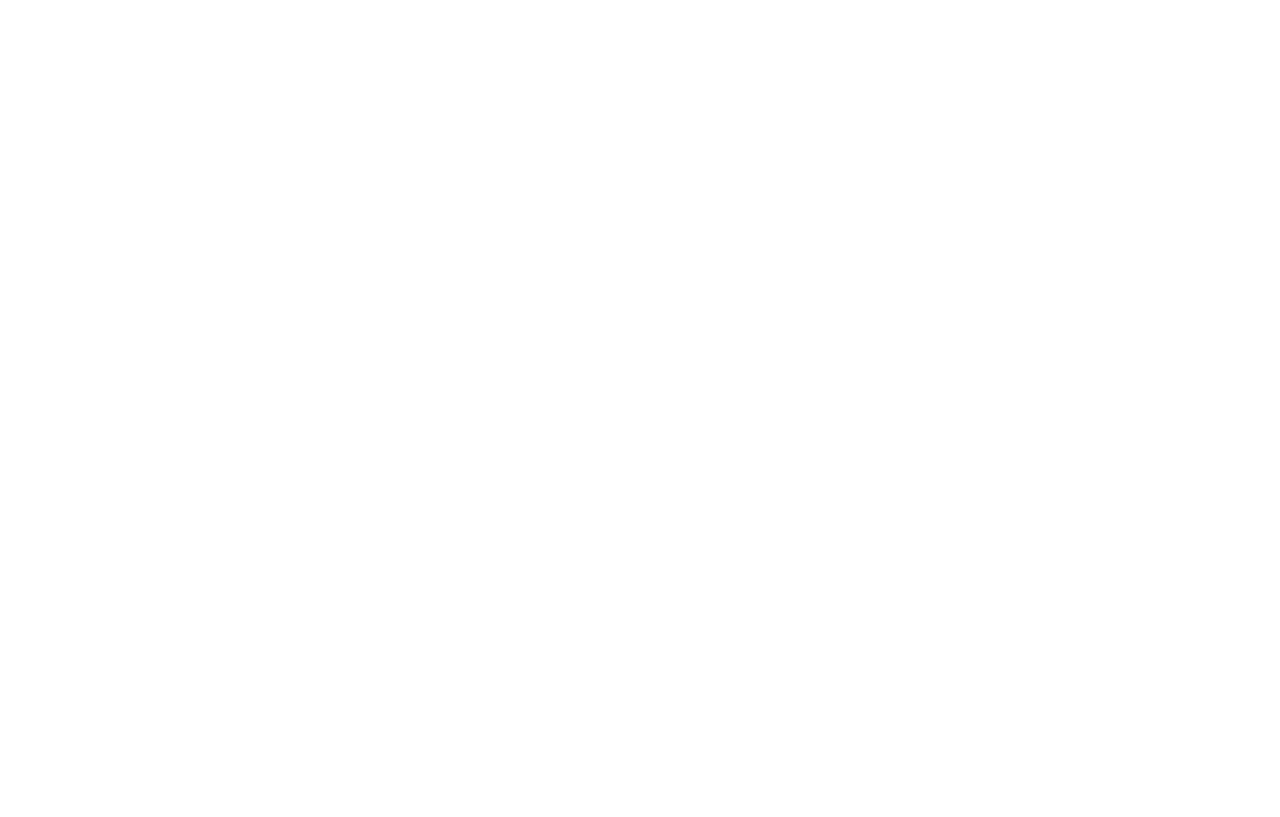
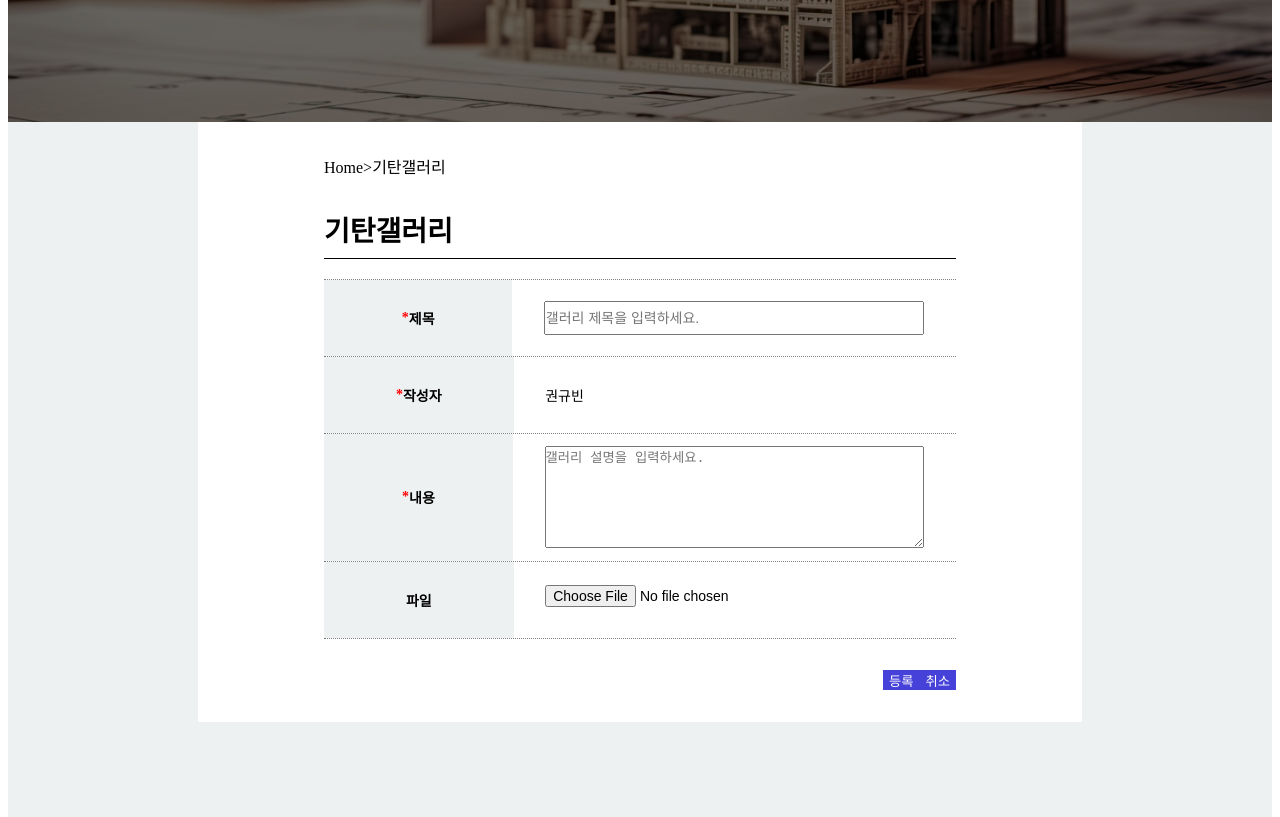
Before and after one commit to HUMBLE25/gittan_homepage, a Next.js app: page /admin in a window 1280 px wide. Before the commit this address had no page. Shown: the part 480-1297 px from the top of the page. Before the commit the page ends 800 px from the top, so only its background shows below. Built offline with nearby package versions, Linux system fonts and the light colour scheme.

Commit message:
Error : can't use nectConnect for multer

```diff
--- a/package.json
+++ b/package.json
@@ -10,11 +10,16 @@
   },
   "dependencies": {
     "@vercel/speed-insights": "^1.0.10",
+    "express": "^4.18.3",
+    "multer": "^1.4.5-lts.1",
     "next": "14.1.0",
+    "next-connect": "^1.0.0",
     "react": "^18",
     "react-dom": "^18"
   },
   "devDependencies": {
+    "@types/express": "^4.17.21",
+    "@types/multer": "^1.4.11",
     "@types/node": "^20",
     "@types/react": "^18",
     "@types/react-dom": "^18",
--- a/src/pages/bin.tsx
+++ b/src/pages/admin.tsx
@@ -1,9 +1,31 @@
-import React from 'react';
+import React, { useState, useRef } from 'react';
 import styles from '@/src/styles/bin.module.css';
 import Header from '../components/Header';
 import Footer from '../components/Footer';
 
 const Admin: React.FC = () => {
+    const [title, setTitle] = useState('');
+    const [author, setAuthor] = useState('권규빈');
+    const [content, setContent] = useState('');
+    const fileInput = useRef<HTMLInputElement>(null);
+
+    const handleSubmit = async (event: React.FormEvent) => {
+      event.preventDefault();
+      const formData = new FormData();
+      formData.append('title', title);
+      formData.append('author', author);
+      formData.append('content', content);
+      if (fileInput.current && fileInput.current.files && fileInput.current.files.length > 0) {
+        formData.append('file', fileInput.current.files[0]);
+      }
+      const response = await fetch('/api/gallery', {
+        method: 'POST',
+        body: formData,
+      });
+
+      const data = await response.json();
+      console.log(data);
+    };
 
     return (
         <div className={styles.wrapper}>
@@ -20,10 +42,15 @@
                 <div className={styles.form_wrapper}>
                     <div className={styles.form_index}>Home{`>`}기탄갤러리</div>
                     <div className={styles.form_title}>기탄갤러리</div>
-                    <form className={styles.form_container}>
+                    <form className={styles.form_container} onSubmit={handleSubmit}>
                         <div className={styles.form_item}>
                             <div className={styles.form_item_title}><p>*</p>제목</div>
-                            <input className={styles.form_input} type="text" placeholder="갤러리 제목을 입력하세요."/>
+                            <input className={styles.form_input}
+                            type="text"
+                            placeholder="갤러리 제목을 입력하세요."
+                            value={title}
+                            onChange={(e) => setTitle(e.target.value)}
+                            />
                         </div>
                         <div className={styles.form_item}>
                             <div className={styles.form_item_title}><p>*</p>작성자</div>
@@ -31,14 +58,18 @@
                         </div>
                         <div className={styles.form_item}>
                             <div className={styles.form_item_title}><p>*</p>내용</div>
-                            <textarea className={styles.form_textarea} placeholder="갤러리 설명을 입력하세요."/>
+                            <textarea className={styles.form_textarea}
+                            placeholder="갤러리 설명을 입력하세요."
+                            value={content}
+                            onChange={(e) => setContent(e.target.value)}
+                            />
                         </div>
                         <div className={styles.form_item}>
                             <div className={styles.form_item_title}>파일</div>
-                            <input className={styles.form_input} type="file"/>
+                            <input className={styles.form_input} type="file" accept="image/*" ref={fileInput} />
                         </div>
                         <div className={styles.form_submit_item}>
-                            <button className={styles.form_submit}>등록</button>
+                            <button className={styles.form_submit} type="submit">등록</button>
                             <button className={styles.form_cancel}>취소</button>
                         </div>
                     </form>
--- a/src/pages/api/gallery.ts
+++ b/src/pages/api/gallery.ts
@@ -1,13 +1,29 @@
 import { NextApiRequest, NextApiResponse } from 'next';
+import nextConnect from 'next-connect';
+import multer from 'multer';
 
-export default function handler(req: NextApiRequest, res: NextApiResponse) {
-    if (req.method === 'POST') {
-        // POST 요청 처리
-        console.log("hi")
-        res.status(200).json({ message: 'Success' });
-    } else {
-        // GET 요청 처리
-        console.log("hi i'm get")
-        res.status(200).json({ data: 'Gallery data' });
-    }
+// 명시적으로 타입을 정의합니다.
+interface ExtendedNextApiRequest extends NextApiRequest {
+    files: Express.Multer.File[];
 }
+
+const upload = multer({ storage: multer.memoryStorage() });
+
+const apiRoute = nextConnect<ExtendedNextApiRequest, NextApiResponse>({
+    onError(error: Error, req: ExtendedNextApiRequest, res: NextApiResponse) {
+        res.status(501).json({ error: `Sorry something Happened! ${error.message}` });
+    },
+    onNoMatch(req: ExtendedNextApiRequest, res: NextApiResponse) {
+        res.status(405).json({ error: `Method '${req.method}' Not Allowed` });
+    },
+});
+
+apiRoute.use(upload.array('files'));
+
+apiRoute.post((req: ExtendedNextApiRequest, res: NextApiResponse) => {
+    console.log(req.body); // 폼 데이터 접근
+    console.log(req.files); // 파일 접근
+    res.status(200).json({ message: 'Success' });
+});
+
+export default apiRoute;
--- a/tsconfig.json
+++ b/tsconfig.json
@@ -4,6 +4,8 @@
     "allowJs": true,
     "skipLibCheck": true,
     "strict": true,
+    "strictNullChecks": false,
+    "strictFunctionTypes": false ,
     "noEmit": true,
     "esModuleInterop": true,
     "module": "esnext",
```
Also changed, not shown: 1 other file (tests, documents, lock files or other folders).
